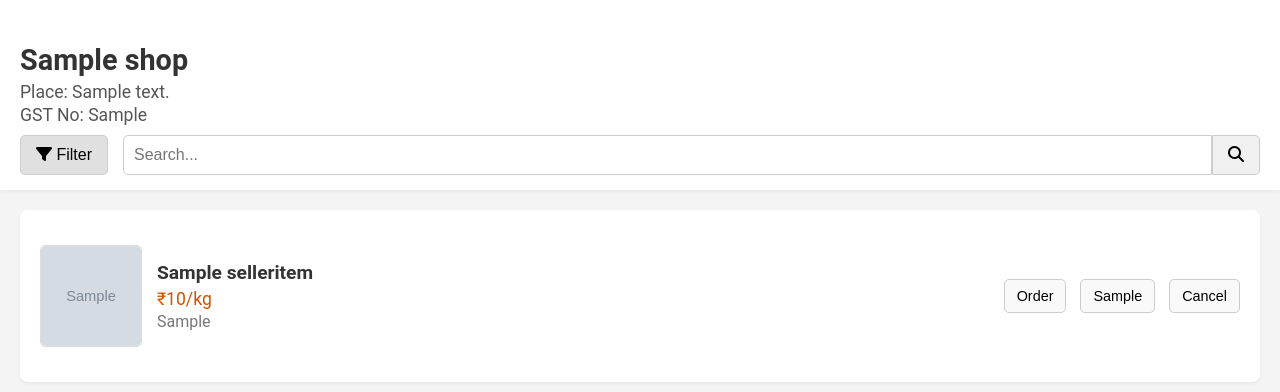
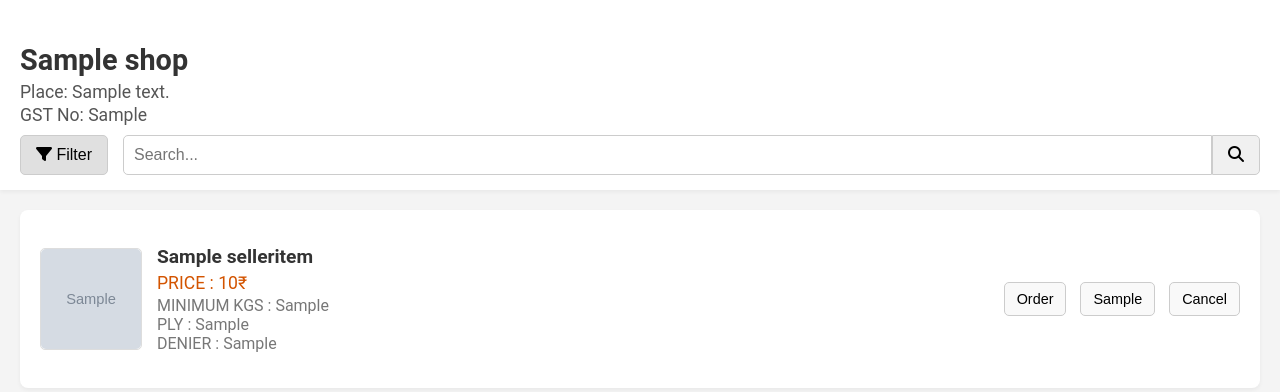
Before and after one commit to bmvshetty/Silk-Aura, a PHP site: page /img/buyersdisplay2.php?shop_id=1 in a window 1280 px wide. Shown: the part 96-488 px from the top of the page. Run offline with PHP 8.4, Linux system fonts and the light colour scheme; tables that the repository leaves empty or names only in its code hold one stand-in row (values such as "Sample post"); grey boxes marked "Sample" are stand-in pictures.

Commit message:
Update buyersdisplay2.php

```diff
--- a/buyersdisplay2.php
+++ b/buyersdisplay2.php
@@ -157,6 +157,16 @@ $productResult = mysqli_query($conn, $productQuery);
             font-size: 1em;
         }
 
+        .item-ply {
+            color: #777;
+            font-size: 1em;
+        }
+
+        .item-denier {
+            color: #777;
+            font-size: 1em;
+        }
+
         .item-actions button {
             padding: 8px 12px;
             margin-left: 10px;
@@ -191,17 +201,21 @@ $productResult = mysqli_query($conn, $productQuery);
 <?php while($row = mysqli_fetch_assoc($productResult)) { ?>
     <div class="item">
         <div class="item-image">
-            <?php if (!empty($row['image'])): ?>
-                <img src="uploads/<?php echo $row['image_path']; ?>" width="100" height="100" style="border-radius:5px;" />
+            <?php if (!empty($row['image_path'])): ?>
+                <img src="product_images/<?php echo $row['image_path']; ?>" width="100" height="100" style="border-radius:5px;" />
             <?php else: ?>
                 No Image
             <?php endif; ?>
         </div>
+
         <div class="item-details">
             <div class="item-name"><?php echo $row['item_name']; ?></div>
-            <div class="item-price">₹<?php echo $row['price']; ?>/kg</div>
-            <div class="item-min_kgs"><?php echo $row['min_kgs']; ?></div>
+            <div class="item-price">PRICE : <?php echo $row['price']; ?>₹</div>
+            <div class="item-min_kgs">MINIMUM KGS : <?php echo $row['min_kgs']; ?></div>
+            <div class="item-ply">PLY : <?php echo $row['ply']; ?></div>
+            <div class="item-denier">DENIER : <?php echo $row['denier']; ?> </div>
         </div>
+
         <div class="item-actions">
             <button>Order</button>
             <button>Sample</button>
```
